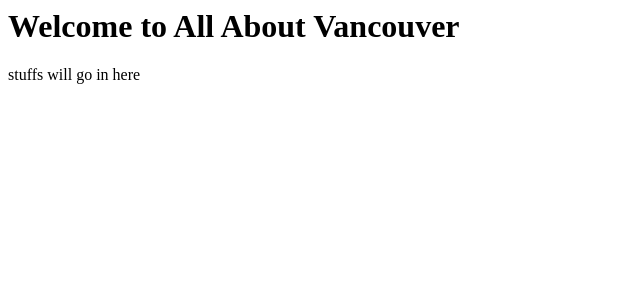
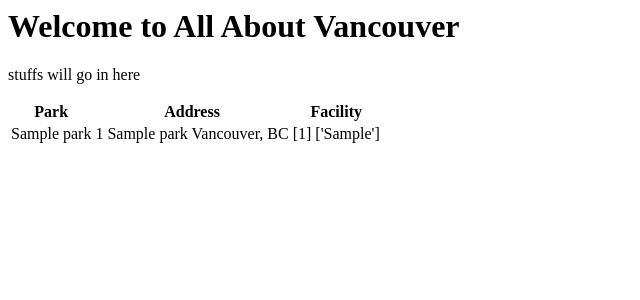
Before and after one commit to mwkim0919/mywebapp, a Django app: page /park/ in a window 1280 px wide. Shown: the top 300 px of the page, without its empty margins (0-640 px from the left). Run offline with Django 3.2, Linux system fonts and the light colour scheme; tables that the repository leaves empty hold one stand-in row (values such as "Sample post"); parts of the project's set-up code (start-up, migrations or seed data) failed here and were passed over.

Commit message:
added templatetags file, views.py edited

```diff
--- a/park/models.py
+++ b/park/models.py
@@ -19,7 +19,7 @@ class Park(models.Model):
     lon = models.FloatField('Longitude', null = True, blank = True)
 
     class Meta:
-        ordering = ['pID']
+        ordering = ['pName']
 
     def __unicode__(self):
         return self.pName
--- /dev/null
+++ b/park/templatetags/custom_tags.py
@@ -0,0 +1,7 @@
+from django.template import Library
+
+register = Library()
+
+@register.filter
+def get_value(dictionary, key):
+    return dictionary.get(key)
--- a/park/views.py
+++ b/park/views.py
@@ -14,8 +14,68 @@ from django.utils import timezone
 from models import *
 from parse import *
 
-def home(request):
-	"""
-	Displays all upcoming events.
-	"""
-	return render(request, 'home.html')
+# display all parks
+def parks(request):
+	# store parkIDs in this array
+	parkIDs = []
+
+	# store park information in these dictionaries.
+	# use parkID as keys
+	names = {}
+	streetNumbers = {}
+	streetNames = {}
+	facilityNumbers = {}
+	facilityNames = {}
+	ewStreets = {}
+	nsStreets = {}
+	lat = {}
+	lon = {}
+
+    # To transfer from the database to javascript
+	Parks = []
+	FacilityType = []
+	FacilityNum = []
+
+    # Sort parks alphabetically
+	parks = Park.objects.order_by('pName')
+
+    # Construct the array and the dictionaries.
+	for park in parks:
+		tempFacilNames = []
+		tempFacilNums = []
+		Parks.append(park)
+		has_facility = list(Facility.objects.filter(pID = park.pID))
+		for facility in has_facility:
+			f = Facility.objects.get(id = facility.id)
+			tempFacilNames.append(f.facilType)
+			tempFacilNums.append(f.facilNum)
+		FacilityType.append(tempFacilNames)
+		FacilityNum.append(tempFacilNums)
+
+	# Map park details to this park ID in the dictionaries.
+		parkIDs.append(park.pID)
+		names[park.pID] = park.pName
+		streetNumbers[park.pID] = park.streetNumber
+		streetNames[park.pID] = park.streetName
+		facilityNumbers[park.pID] = tempFacilNums
+		facilityNames[park.pID] = tempFacilNames
+
+	# print parkIDs
+	# print names
+	# print streetNumbers
+	# print streetNames
+	# print facilityNumbers
+	# print facilityNames
+
+	# Set up the template
+	template = loader.get_template('home.html')
+	context = RequestContext(request,
+		{'parkIDs': parkIDs,
+		'names': names,
+		'streetNumbers': streetNumbers,
+		'streetNames': streetNames,
+		'facilityNumbers': facilityNumbers,
+		'facilityNames': facilityNames,
+		})
+
+	return render(request, 'home.html', context)
--- a/templates/home.html
+++ b/templates/home.html
@@ -1,3 +1,5 @@
+{% load custom_tags %}
+
 <html lang="eng">
 
     <head>
@@ -8,6 +10,27 @@
     <body>
 		<h1>Welcome to All About Vancouver</h1>
 		<p>stuffs will go in here</p>
+
+		<div class="col-md-7">
+			{% block content %}
+			<table class="table table-responsive" id="list">
+				<thead>
+					<th>Park</th>
+					<th>Address</th>
+					<th>Facility</th>
+				</thead>
+				<tbody>
+					{% for pID in parkIDs %}
+						<tr>
+							<td>{{ names|get_value:pID }}</td>
+							<td>{{ streetNumbers|get_value:pID }} {{ streetNames|get_value:pID }} Vancouver, BC</td>
+							<td>{{ facilityNumbers|get_value:pID }} {{ facilityNames|get_value:pID }}</td>
+						</tr>
+					{% endfor %}
+				</tbody>
+			</table>
+			{% endblock %}
+		</div>
 	</body>
 
 </html>
--- a/vancouver/urls.py
+++ b/vancouver/urls.py
@@ -6,7 +6,7 @@ admin.autodiscover()
 
 urlpatterns = patterns('',
     # Examples:
-    url(r'^park/$', 'park.views.home'),
+    url(r'^park/$', 'park.views.parks'),
     url(r'^weather/$', 'weather.views.home'),
     # url(r'^vancouver/', include('vancouver.foo.urls')),
 
```
Also changed, not shown: park/templatetags/__init__.py (added).
